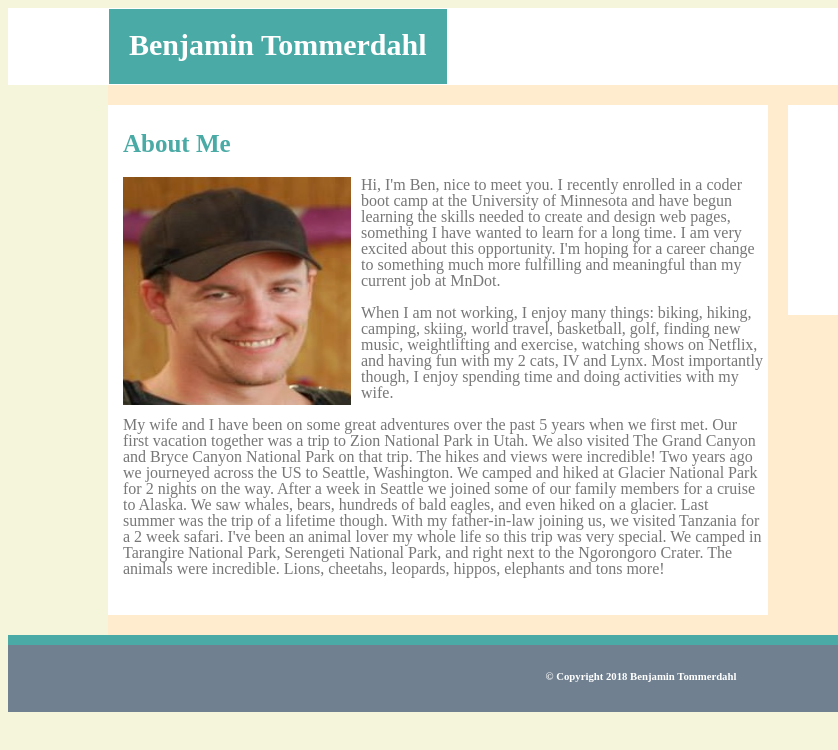
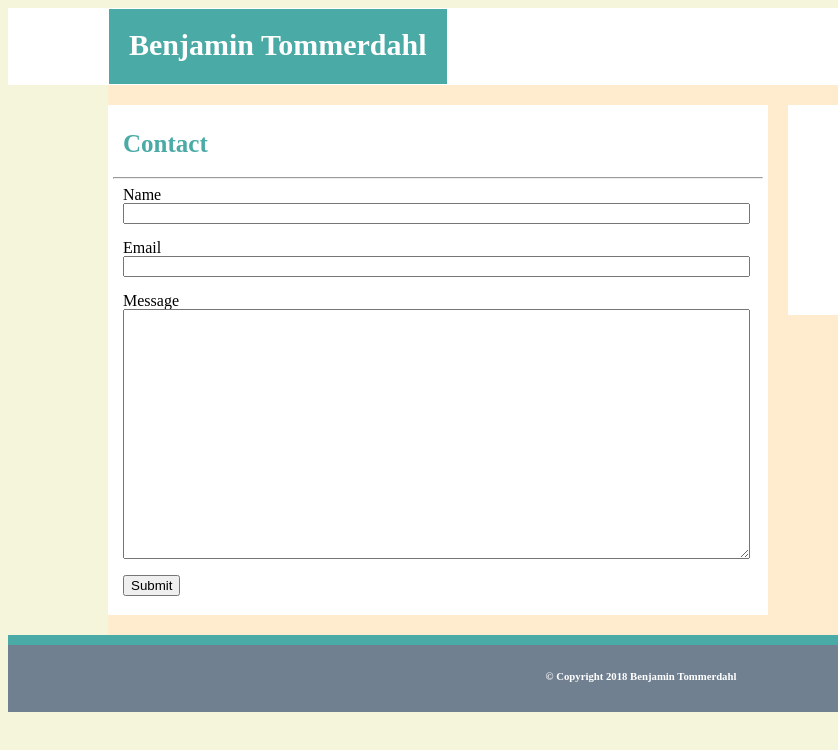
Before and after one commit to btommer2017/Basic-Portfolio, a plain HTML site: page experiment.html in a window 1280 px wide. Shown: the full height of the page, 0-838 px from the left. Drawn offline with Linux system fonts and the light colour scheme; files whose address does not match are found by name.

Commit message:
changed to % for contact height and width

```diff
--- a/assets/css/style.css
+++ b/assets/css/style.css
@@ -264,3 +264,12 @@ div.boxContact {
     a:active {
         text-decoration: none;
     }
+
+    .text {
+        width: 98%;
+    }
+
+    .message_text {
+        width: 98%;
+        height: 50%;
+    }
--- a/experiment.html
+++ b/experiment.html
@@ -6,14 +6,13 @@
 
         <title>Benjamin Tommerdahl Portfolio</title>
 
-        <!--scripts-->
-        <script defer src="https://use.fontawesome.com/releases/v5.0.6/js/all.js"></script>
-
         <!--styles-->
         <link rel="stylesheet" href="./assets/css/style.css">
 
     </head>
+
     <body>
+
         <header>
 
                 <div class="header">
@@ -22,76 +21,65 @@
                        <nav>
                           <div class="links">
                             <ul>
-                                <div class="boxAbout"><li><a href="#"><h3>About</h3></a></li></div>
+                                <div class="boxAbout"><li><a href="index.html"><h3>About</h3></a></li></div>
                                 <div class="boxPortfolio"><li><a href="portfolio.html"><h3>Portfolio</h3></a></li></div>
-                                <div class="boxContact"><li><a href="contact.html"><h3>Contact</h3></a></li></div>
+                                <div class="boxContact"><li><a href="#"><h3>Contact</h3></a></li></div>
                                 <div style="clear:both;"></div>
                             </ul>
                           </div>
+
                        </nav>
                 </div>
 
         </header>
+
     <div class="main">
         <main>
              <div class="container1">
+                <section aria-labelledby="Contact">
+                    <h2 id="Contact"></h2>
+                    <h2>Contact</h2>
+                    <hr />
 
+                    <form>
+                        Name <br>
+                        <input class="text" type="text"  name="Name"  value="" >
+                        <br><br>
 
-            </section>
-            <section aria-labelledby="About Me">
-                <h2 id="About Me"></h2>
-                <h2>About Me</h2>
+                        Email <br>
+                        <input class="text"  name="Email"  value="" >
+                        <br> <br>
 
+                        Message <br>
+                        <textarea class="message_text" name="comment" form="Message">  </textarea>
+                        <br><br>
 
-                <p> <img src="C:\Users\btomm\Desktop\Basic-Portfolio\assets\images\ProfilePic.jpg" alt="Ben Profile Pic" style="width:228px;height:228px;">
-                    Hi, I'm Ben, nice to meet you.  I recently enrolled in a coder boot camp at the University of Minnesota and have begun learning the skills needed to create and design web pages, something I have wanted to learn for a long time.  I am very excited about this opportunity.
-                    I'm hoping for a career change to something much more fulfilling and meaningful than my current job at MnDot.
-                    </p>
-
-                <p>
-                    When I am not working, I enjoy many things:  biking, hiking, camping, skiing, world travel, basketball, golf, finding new music, weightlifting and exercise, watching shows on Netflix, and having fun with my 2 cats, IV and Lynx.  Most importantly though, I enjoy spending time and doing activities with my wife.
-                    </p>
-
-                <p>
-                    My wife and I have been on some great adventures over the past 5 years when we first met.  Our first vacation together was a trip to Zion National Park in Utah.  We also visited The Grand Canyon and Bryce Canyon National Park on that trip.  The hikes and views were incredible!
-                    Two years ago we journeyed across the US to Seattle, Washington.  We camped and hiked at Glacier National Park for 2 nights on the way.  After a week in Seattle we joined some of our family members for a cruise to Alaska.  We saw whales, bears, hundreds of bald eagles, and even hiked on a glacier.
-                    Last summer was the trip of a lifetime though.  With my father-in-law joining us, we visited Tanzania for a 2 week safari.  I've been an animal lover my whole life so this trip was very special.  We camped in Tarangire National Park, Serengeti National Park, and right next to the Ngorongoro Crater.
-                    The animals were incredible.  Lions, cheetahs, leopards, hippos, elephants and tons more!
-                    </p>
-
+                        <input type="submit" value="Submit" >
+                    </form>
 
                 </section>
              </div>
+
                 <div class="container2">
                         <section aria-labelledby="Connect with Me">
                                 <h4 id="Connect with Me"></h4>
                                 <h4>Connect with Me</h4>
 
-                            <a href="https://github.com/btommer2017" target="_blank"><img src="C:\Users\btomm\Desktop\Basic-Portfolio\assets\images\CatLinkPic.jpg" alt="Ben Profile Pic" style="width:50px;height:50px;margin:0 0 0 50;"></a>
-                            <a href="https://www.linkedin.com/in/benjamin-tommerdahl-116185151/" target="_blank"><img src="C:\Users\btomm\Desktop\Basic-Portfolio\assets\images\LinkedInLinkPic.jpg" alt="Ben Profile Pic" style="width:50px;height:50px;margin:0 0 0 9;"></a>
-                            <a href="https://stackoverflow.com/users/story/9248386" target="_blank"><img src="C:\Users\btomm\Desktop\Basic-Portfolio\assets\images\OrangeLinkPic.jpg" alt="Ben Profile Pic" style="width:50px;height:50px;margin:0 0 0 9;"></a>
-
+                                <a href="https://github.com/btommer2017"><img src="assets\images\CatLinkPic.jpg" alt="Ben Profile Pic" style="width:50px;height:50px;margin:0 0 0 50;"></a>
+                                <a href="https://www.linkedin.com/in/benjamin-tommerdahl-116185151/"><img src="assets\images\LinkedInLinkPic.jpg" alt="Ben Profile Pic" style="width:50px;height:50px;margin:0 0 0 9;"></a>
+                                <a href="https://stackoverflow.com/users/story/9248386"><img src="assets\images\OrangeLinkPic.jpg" alt="Ben Profile Pic" style="width:50px;height:50px;margin:0 0 0 9;"></a>
                         </section>
-
-
                 </div>
         </main>
     </div>
 
-
         <footer>
-
                 <div class="topFooter">
                     <div class="topFooter"><h7></h7></div>
-
                 </div>
 
-
-
                 <div class="footer">
-
                      <div class="boxFooter"><h6> © Copyright 2018 Benjamin Tommerdahl</h6></div>
-
                 </div>
         </footer>
     </body>
```
Also changed, not shown: contact.html (+3 -3 lines). Lines whose indentation alone changed are shown as unchanged.
